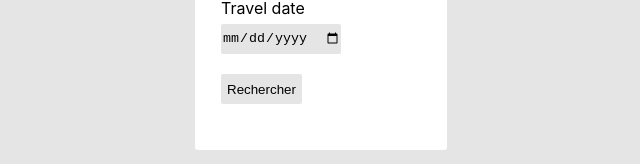
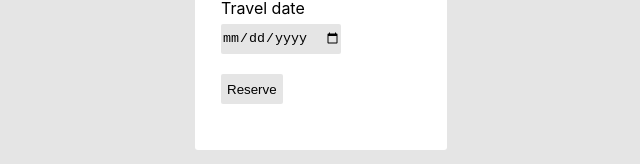
Before and after one commit to EidanU/themecloud-aero-react, a React (Create React App) app: page / in a window 1280 px wide. Shown: the part 415-579 px from the top of the page, without its empty margins (319-959 px from the left). Built offline with nearby package versions, Linux system fonts and the light colour scheme; the HTML template or start-up script is replaced by a standard one.

Commit message:
Spelling mistakes

```diff
--- a/src/pages/HomePage.jsx
+++ b/src/pages/HomePage.jsx
@@ -36,7 +36,7 @@ export default function App() {
         <StyledInput type="date" {...register("date", { required: true })} />
         {errors.date && <p>This field is required</p>}
 
-        <StyledInput type="submit" value="Rechercher" />
+        <StyledInput type="submit" value="Reserve" />
       </StyledForm>
     </Container>
   );
```
